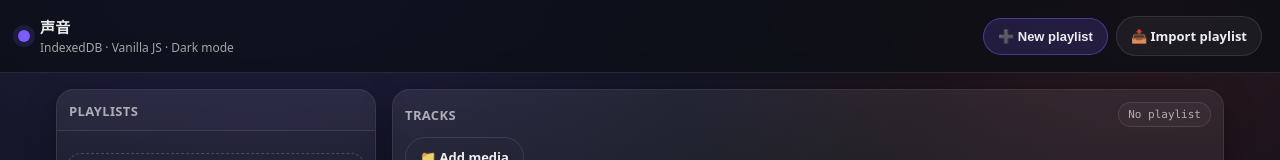
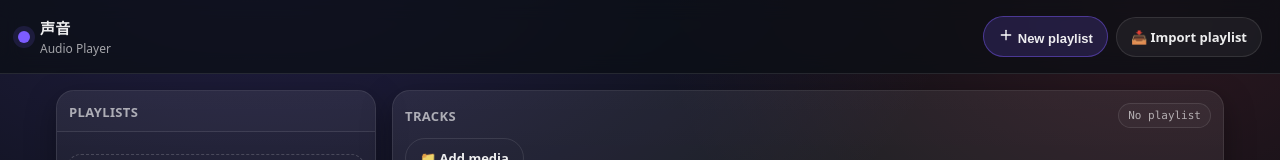
Before and after one commit to Mino75/2026-shenyin, a website: page index.html in a window 1280 px wide. Shown: the top 160 px of the page. Drawn offline with Linux system fonts and the light colour scheme.

Commit message:
Update brand subtitle and button for new playlist

```diff
--- a/index.html
+++ b/index.html
@@ -77,11 +77,19 @@
         <div class="brand__dot"></div>
         <div class="brand__text">
           <div class="brand__title"> 声音 </div>
-          <div class="brand__subtitle">IndexedDB · Vanilla JS · Dark mode</div>
+          <div class="brand__subtitle">Audio Player</div>
         </div>
       </div>
       <div class="topbar__actions">
-        <button id="btnNewPlaylist" class="btn btn--primary">➕ New playlist</button>
+        <button id="btnNewPlaylist" class="btn btn--primary">
+          <svg width="16" height="16" viewBox="0 0 24 24" fill="none"
+               stroke="white" stroke-width="2"
+               stroke-linecap="round" stroke-linejoin="round">
+            <path d="M12 5v14"/>
+            <path d="M5 12h14"/>
+          </svg>
+          New playlist
+        </button>
         <label class="btn" for="importPlaylistInput">📥 Import playlist</label>
         <input id="importPlaylistInput" type="file" accept=".json" hidden />
       </div>
```
